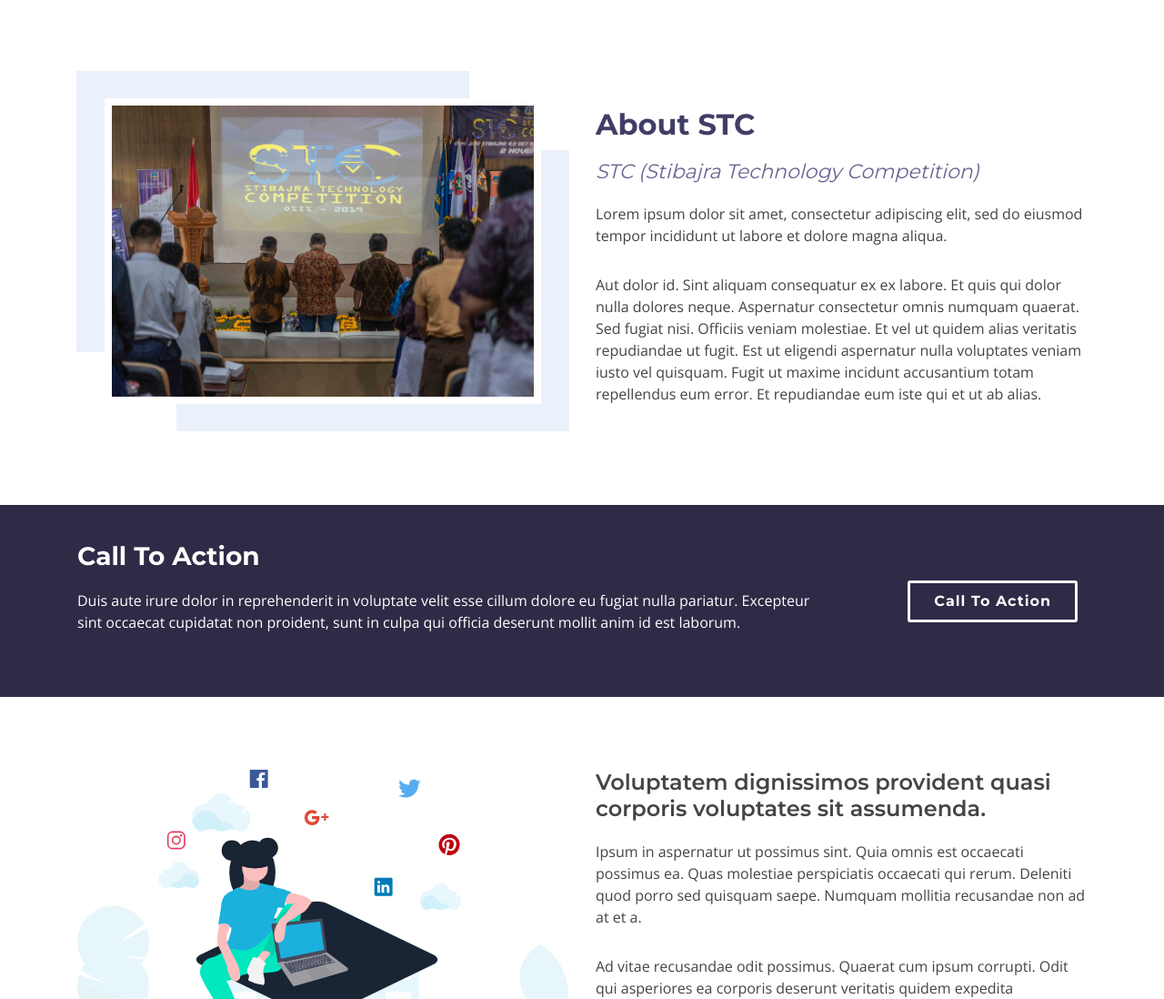
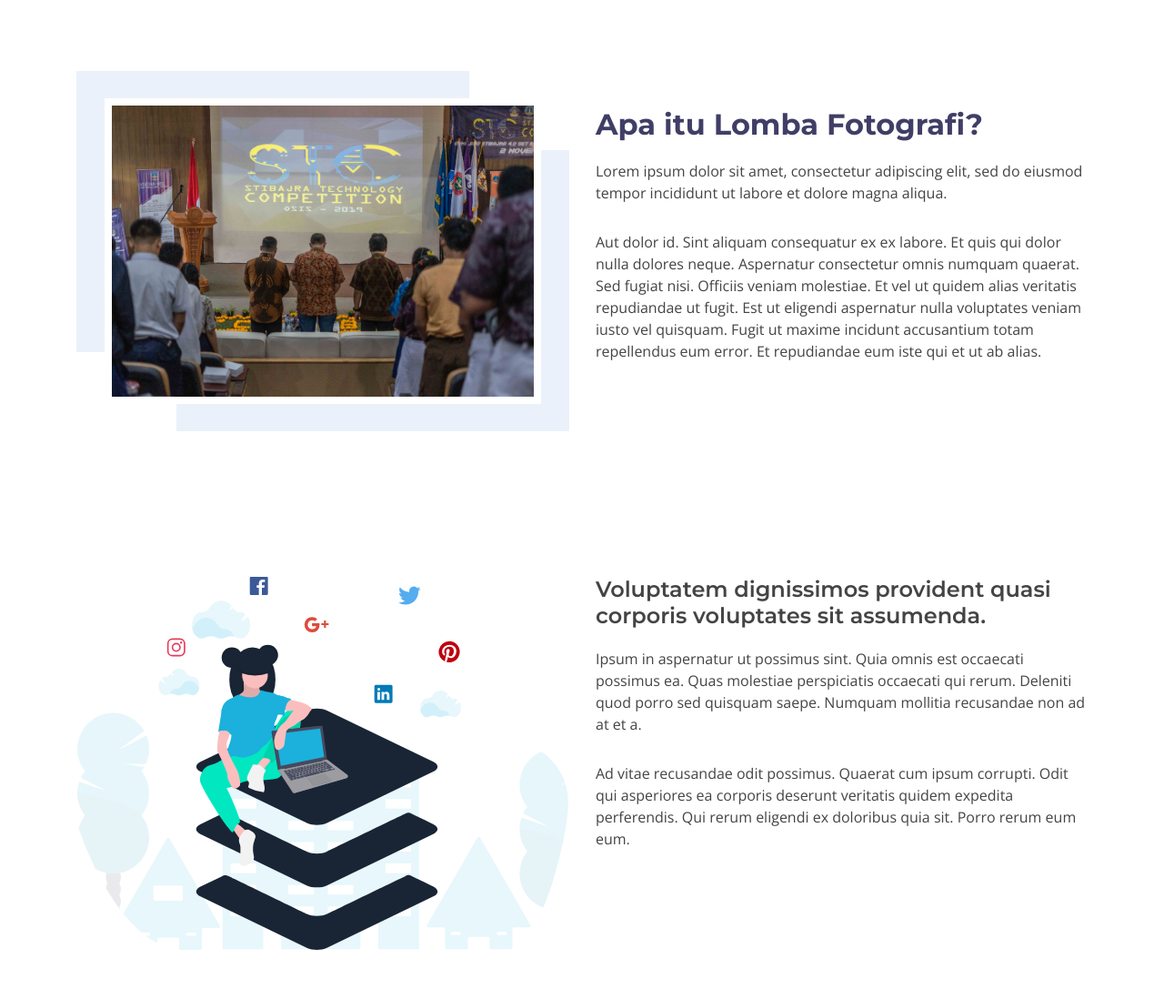
Before and after one commit to stibajra/stibajra.github.io, a plain HTML site: page fotografi.html in a window 1280 px wide. Shown: the part 802-1900 px from the top of the page at 91% size. Drawn offline with nearby package versions, Linux system fonts and the light colour scheme; a script that the page names is missing.

Commit message:
delete call-to-action

```diff
--- a/fotografi.html
+++ b/fotografi.html
@@ -76,7 +76,7 @@
         </div>
 
         <div class="col-md-6 intro-img order-md-last order-first text-left">
-          <img src="img/fotografi-intro.svg" alt="" class="img-fluid">
+          <img src="img/fotografi/fotografi-intro.svg" alt="" class="img-fluid">
         </div>
       </div>
 
@@ -101,8 +101,7 @@
 
           <div class="col-lg-6 col-md-6">
             <div class="about-content">
-              <h2>About STC</h2>
-              <h3>STC (Stibajra Technology Competition)</h3>
+              <h2>Apa itu Lomba Fotografi?</h2>
               <p>Lorem ipsum dolor sit amet, consectetur adipiscing elit, sed do eiusmod tempor incididunt ut labore et dolore magna aliqua.</p>
               <p>Aut dolor id. Sint aliquam consequatur ex ex labore. Et quis qui dolor nulla dolores neque. Aspernatur consectetur omnis numquam quaerat. Sed fugiat nisi. Officiis veniam molestiae. Et vel ut quidem alias veritatis repudiandae ut fugit. Est ut eligendi aspernatur nulla voluptates veniam iusto vel quisquam. Fugit ut maxime incidunt accusantium totam repellendus eum error. Et repudiandae eum iste qui et ut ab alias.</p>
             </div>
@@ -111,24 +110,6 @@
       </div>
 
     </section><!-- #about -->
-
-    <!--==========================
-      Call To Action Section
-    ============================-->
-    <section id="call-to-action" class="wow fadeInUp">
-      <div class="container">
-        <div class="row">
-          <div class="col-lg-9 text-center text-lg-left">
-            <h3 class="cta-title">Call To Action</h3>
-            <p class="cta-text"> Duis aute irure dolor in reprehenderit in voluptate velit esse cillum dolore eu fugiat nulla pariatur. Excepteur sint occaecat cupidatat non proident, sunt in culpa qui officia deserunt mollit anim id est laborum.</p>
-          </div>
-          <div class="col-lg-3 cta-btn-container text-center">
-            <a class="cta-btn align-middle" href="#contact">Call To Action</a>
-          </div>
-        </div>
-
-      </div>
-    </section><!-- #call-to-action -->
 
     <!--==========================
       Features Section
```
Also changed, not shown: index.html (+0 -18 lines), img/Fotografi/fotografi-intro.svg (renamed from img/fotografi-intro.svg), img/fotografi-intro 2.png (deleted), img/fotografi-intro.png (deleted), img/intro-img hm 2.svg (deleted), img/intro-img hm.svg (deleted), img/intro-img.png (deleted).
